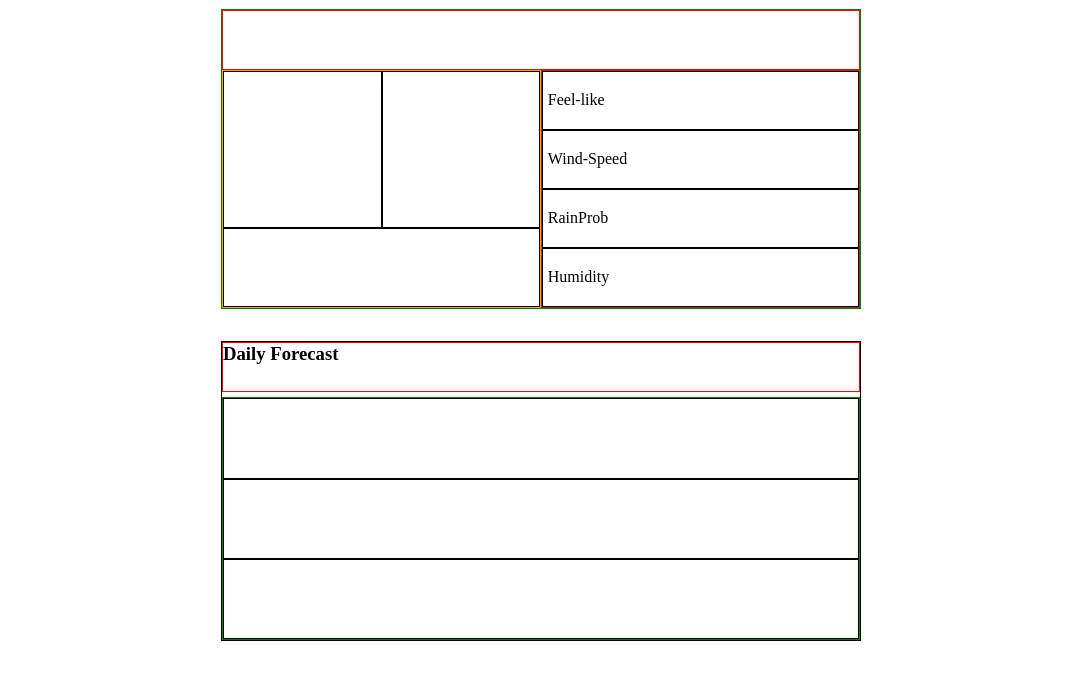
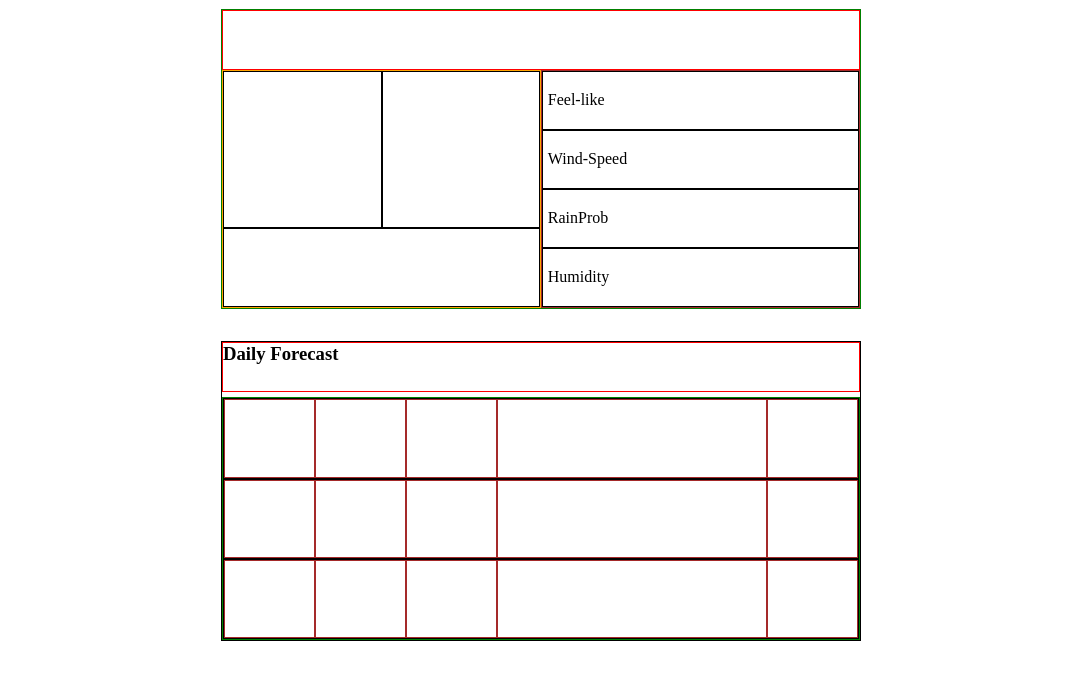
Before and after one commit to tomason182/weather-app, a website built with webpack: page src/index.html in a window 1280 px wide. Shown: the part 55-734 px from the top of the page, without its empty margins (99-1180 px from the left). Built offline with nearby package versions, Linux system fonts and the light colour scheme; no server answers.

Commit message:
add delimitation inside daily containers

```diff
--- a/src/style.css
+++ b/src/style.css
@@ -217,4 +217,18 @@
 .daily-forecast-container > .daily-container {
     border: 1px solid black;
     flex: 1;
+    display: flex;
 }
+
+.daily-forecast-container > .daily-container > .date,
+.daily-forecast-container > .daily-container > .daily-icon,
+.daily-forecast-container > .daily-container > .min-max-temp,
+.daily-forecast-container > .daily-container > .daily-rain-prob {
+    flex: 1;
+    border: 1px solid brown;
+}
+
+.daily-forecast-container > .daily-container > .daily-detail {
+    flex: 3;
+    border: 1px solid brown;
+}
```
